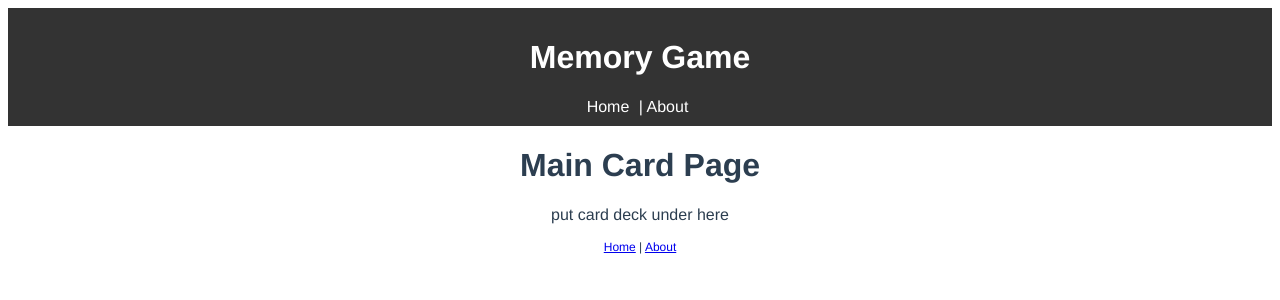
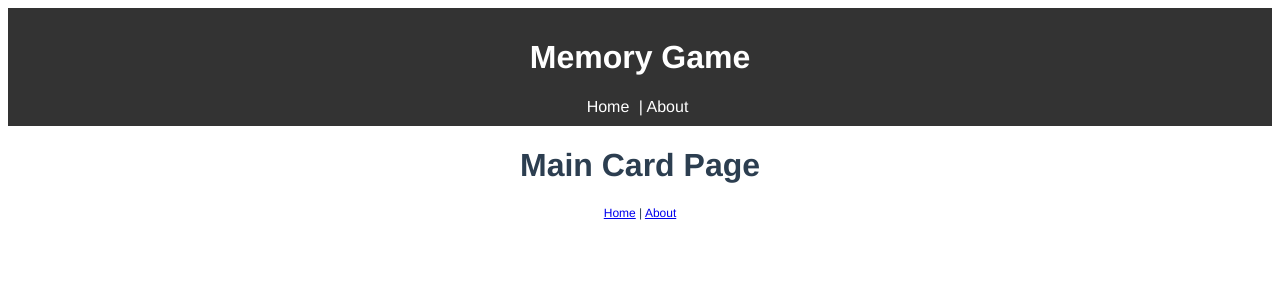
Before and after one commit to bhriv/card-memory-game, a Vue app: page /#/ in a window 1280 px wide. Shown: the top 300 px of the page. Built offline with nearby package versions, Linux system fonts and the light colour scheme.

Commit message:
Bind Single Card to the Deck in Loop

```diff
--- a/src/components/Cards.vue
+++ b/src/components/Cards.vue
@@ -1,9 +1,9 @@
 <template>
   <div class="hello">
     <h1>Main Card Page</h1>
-    <p>
-      put card deck under here
-    </p>
+    <div v-bind:key="card.id" v-for="card in deckOfCards">
+      <CardItem v-bind:card="card" />
+    </div>
   </div>
 </template>
 
```
